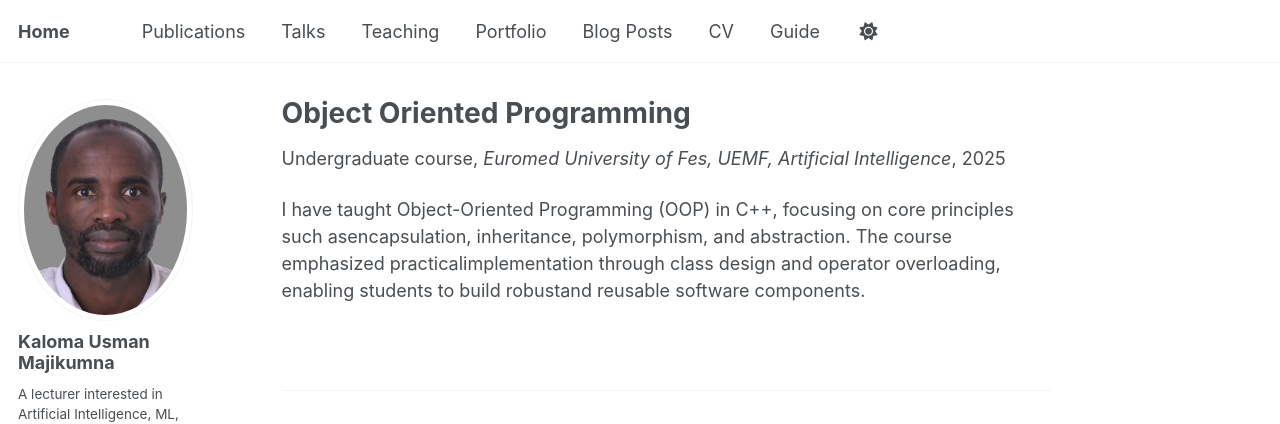
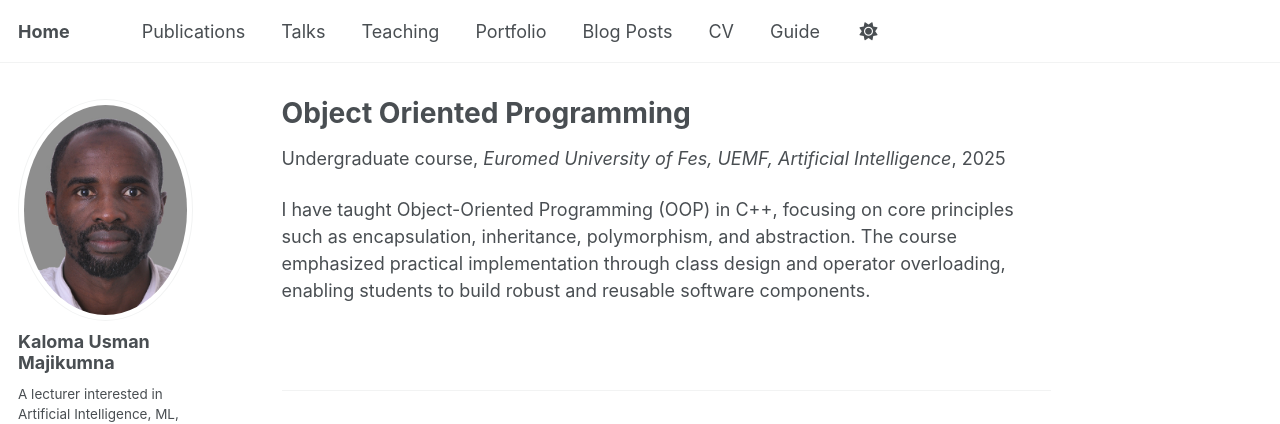
Before and after one commit to kalomausman/kalomausman.github.io, a Jekyll site: the page built from _teaching/2025-spring-teaching-6.md, in a window 1280 px wide and 991 px high. Shown: the top 424 px of the window. Built offline with Jekyll 4.4.1, drawn with Linux system fonts in a browser that asks for light colours; some web fonts are replaced; a script that is not in the unit is left out.

Commit message:
Fix formatting issues in teaching document

```diff
--- a/_teaching/2025-spring-teaching-6.md
+++ b/_teaching/2025-spring-teaching-6.md
@@ -7,4 +7,4 @@ venue: "Euromed University of Fes, UEMF, Artificial Intelligence"
 date: 2025-09-01
 location: "Fes, Morocco"
 ---
-I have taught Object-Oriented Programming (OOP) in C++, focusing on core principles such asencapsulation, inheritance, polymorphism, and abstraction. The course emphasized practicalimplementation through class design and operator overloading, enabling students to build robustand reusable software components.
+I have taught Object-Oriented Programming (OOP) in C++, focusing on core principles such as encapsulation, inheritance, polymorphism, and abstraction. The course emphasized practical implementation through class design and operator overloading, enabling students to build robust and reusable software components.
```
